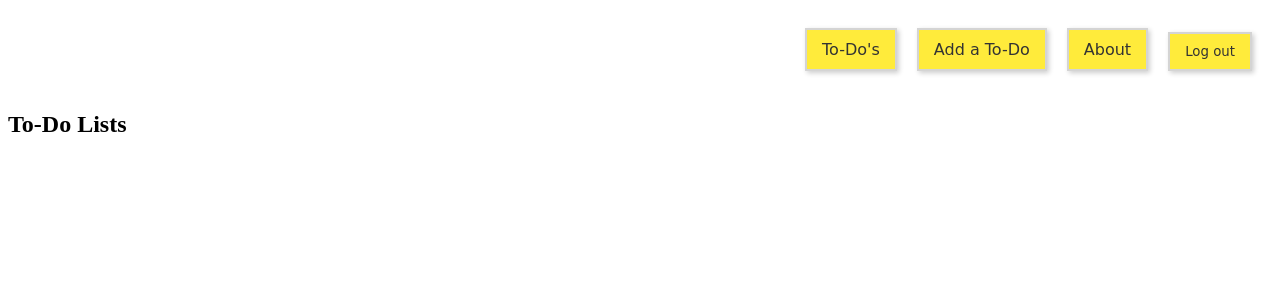
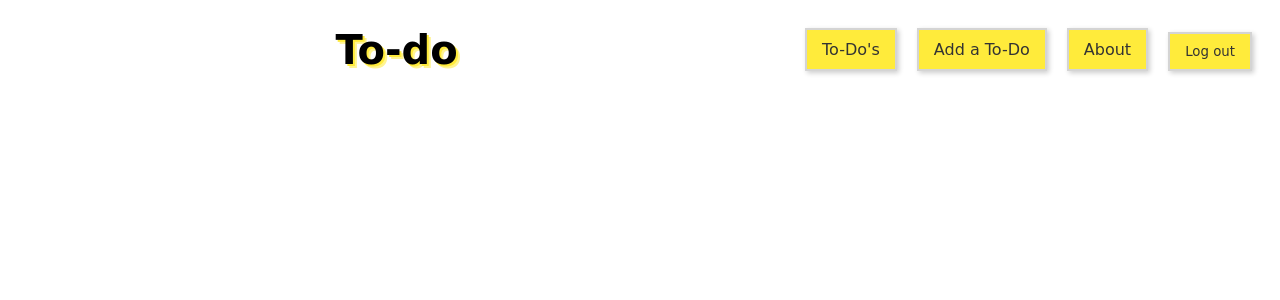
Before and after one commit to Phillipcostas/To-do-Django, a Django app: page /toDo in a window 1280 px wide. Shown: the top 300 px of the page. Run offline with Django 5.2, Linux system fonts and the light colour scheme; the visitor is signed in with stand-in values (Sample User, id 1); data that the repository does not hold is empty.

Commit message:
fixed somethings

```diff
--- a/main_app/static/css/base.css
+++ b/main_app/static/css/base.css
@@ -1,4 +1,14 @@
 /* static/css/base.css */
+
+header .header-title {
+  flex: 1;
+  text-align: center;
+  font-family: 'Comic Sans MS', 'Comic Sans', cursive;
+  font-size: 2.5rem;
+  text-shadow: 2px 2px #ffeb3b, 4px 4px #ffeb3b8f;
+  margin: 0;
+  padding: 10px 0;
+}
 
 header {
   display: flex;
--- a/main_app/static/css/toDo/toDo-detail.css
+++ b/main_app/static/css/toDo/toDo-detail.css
@@ -25,6 +25,8 @@ li:has(input:checked) {
   box-shadow: var(--card-box-shadow);
   margin-bottom: 20px;
   max-width: 800px;
+  width: 100%;
+
 }
 
 .toDo-actions {
--- a/main_app/templates/base.html
+++ b/main_app/templates/base.html
@@ -16,6 +16,7 @@
     <header>
         <div class="header-logo-container">
         </div>
+        <h1 class="header-title">To-do</h1>
         <nav class="navbar">
             <ul>
                 {% if user.is_authenticated %}
--- a/main_app/templates/toDo/index.html
+++ b/main_app/templates/toDo/index.html
@@ -5,11 +5,6 @@
 <script src="{% static '/random.js' %}" defer ></script>
 {% endblock %}
 {% block content %}
-<section class="page-header">
-  <h1>To-Do Lists</h1>
-</section>
-
-
 <section class="card-container">
 
   {% for toDo in toDos %}
--- a/main_app/views.py
+++ b/main_app/views.py
@@ -23,10 +23,16 @@ def toDo_index(request):
     return render(request, 'toDo/index.html', {'toDos': toDos})
 
 @login_required
-def toDo_detail(request, toDo_id):
+def toDo_detail(request,pk, toDo_id):
     toDo = Todo.objects.get(id=toDo_id)
-    subtasks = SubTask.objects.filter(todo=toDo)
-    return render(request, 'toDo/detail.html', {'toDo': toDo})
+    if request.method == 'POST':
+        toDo = Todo.objects.filter(user=request.user)
+        for subtask in toDo.subtasks.all():
+            subtask.completed = f'subtask_{subtask.id}' in request.POST
+            subtask.save()
+        return redirect(reverse('toDo-detail', args=[pk]))
+
+    # return render(request, 'toDo/detail.html', {'toDo': toDo})
 
 def signup(request):
     error_message = ''
```
Also changed, not shown: README.md (added).
